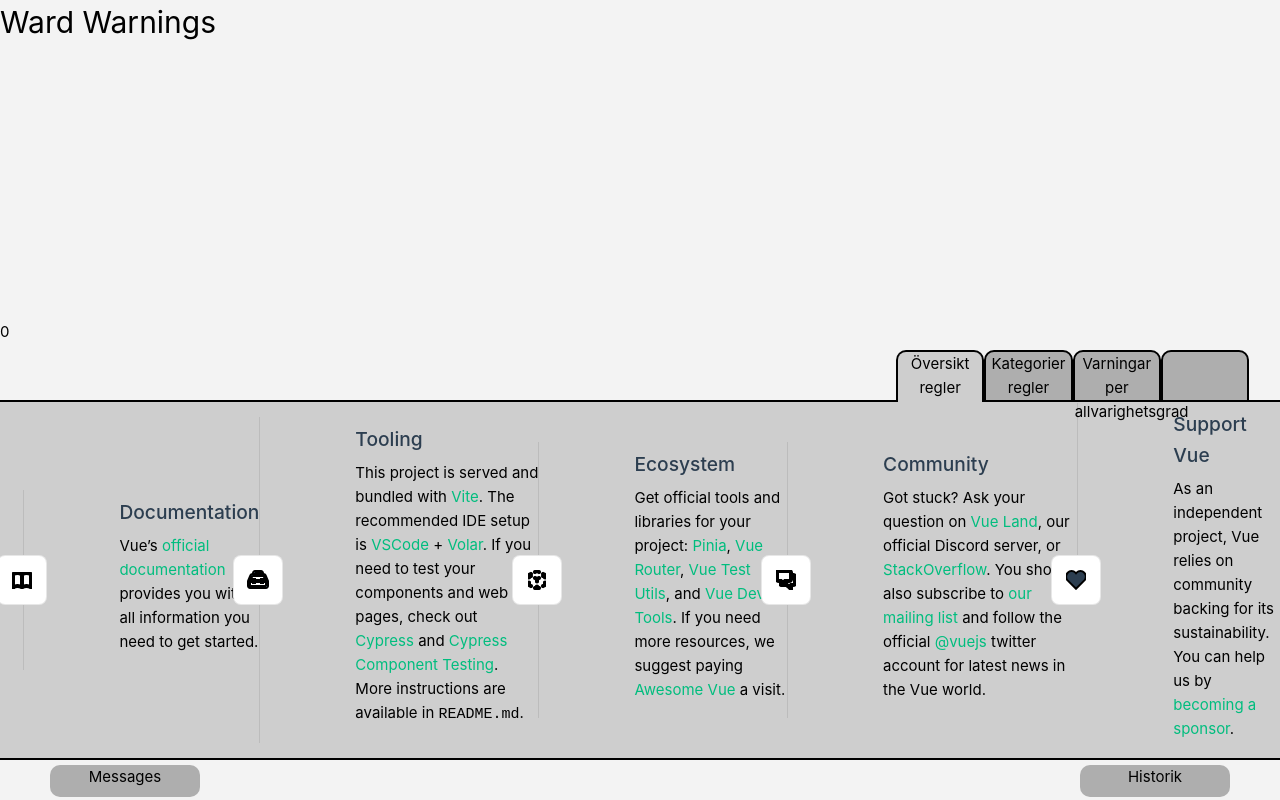
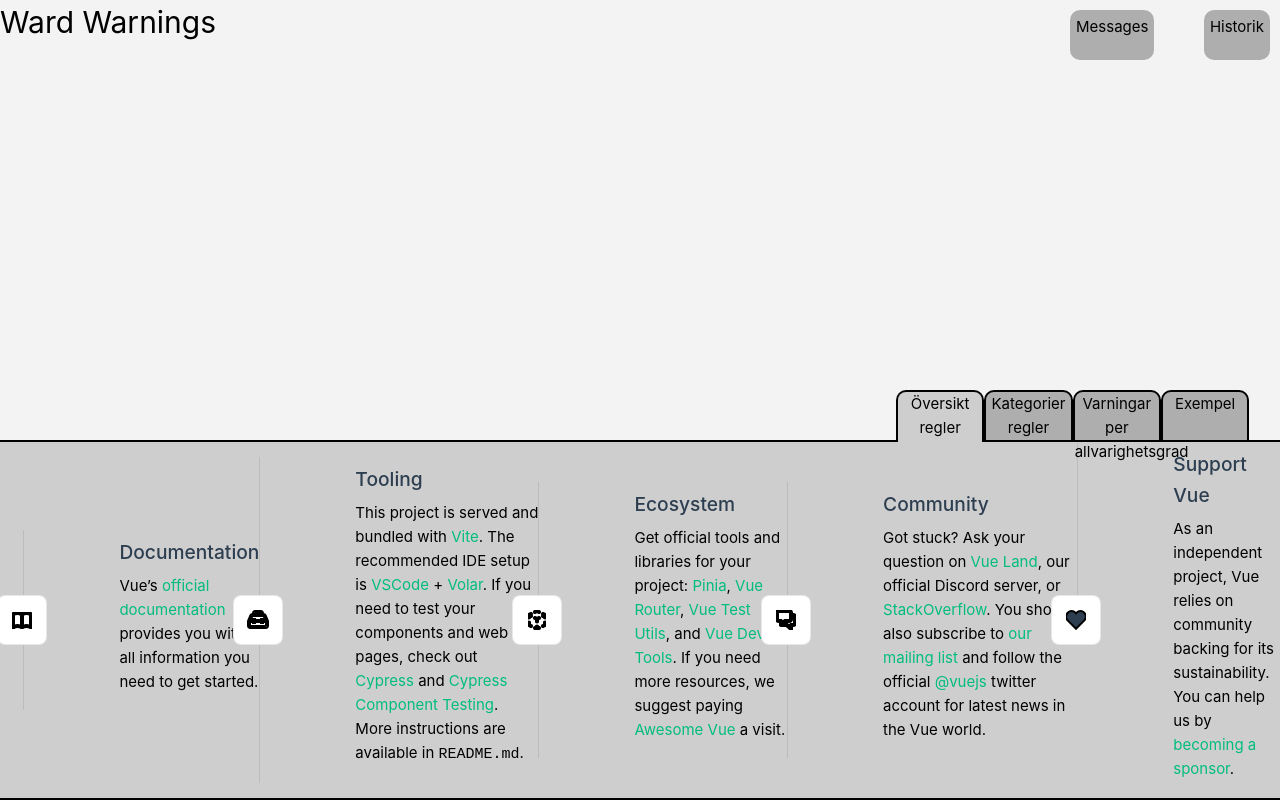
Before and after one commit to Qondun/sapval, a Vue app in the folder sapval-prototype/: page / in a window 1280 px wide. Built offline with nearby package versions, Linux system fonts and the light colour scheme.

Commit message:
started implementing new history button and messages button

```diff
--- a/sapval-prototype/src/App.vue
+++ b/sapval-prototype/src/App.vue
@@ -4,7 +4,7 @@ import TheWelcome from './components/TheWelcome.vue'
 import SortingMenu from './components/SortingMenu.vue'
 import RuleCategories from './components/RuleCategories.vue'
 import PatientCircle from './components/PatientCircle.vue'
-import Footer from './components/Footer.vue'
+import MiniMenu from './components/MiniMenu.vue'
 import WardView from './components/WardView.vue'
 import { reactive } from 'vue'
 let state = reactive({ count: 0 })
@@ -24,10 +24,11 @@ function updateBotState(e) {
 </script>
 
 <template>
-  <div v-if="overviewLayout.state==0" id="mainGrid">
+  <!-- <div v-if="overviewLayout.state==0" id="mainGrid"> -->
+  <div id="mainGrid">
     <header class="gridItem">
       <WardView/>
-
+      <MiniMenu @clickedHistory="updateOverviewState" :overviewState="overviewLayout.state"/>
       <!-- <div class="wrapper">
         <HelloWorld v-if="state.count>2" msg="You did it!" />
         <HelloWorld v-else msg="Någonting annat" />
@@ -36,7 +37,6 @@ function updateBotState(e) {
     </header>
 
     <main class="gridItem">
-      {{ dynamicBot.state }}
       <SortingMenu @clickedMenu="updateBotState" :botState="dynamicBot.state"/>
     </main>
     <div class="gridItem" id="dynamicBottom">
@@ -53,14 +53,14 @@ function updateBotState(e) {
       </div>
       <PatientCircle v-else/>
     </div>
-    <footer class="gridItem">
+    <!--<footer class="gridItem">
       <Footer @clickedHistory="updateOverviewState" :overviewState="overviewLayout.state"/>
-    </footer>
+    </footer>-->
   </div>
-  <div v-else id="historyLayout">
+  <!-- <div v-else id="historyLayout">
     <h1>HISTORIK</h1>
-    <Footer @clickedHistory="updateOverviewState" :state="overviewLayout.state"/> <!-- TEMPORARY -->
-  </div>
+    <Footer @clickedHistory="updateOverviewState" :state="overviewLayout.state"/>
+  </div> -->
 </template>
 
 <style>
@@ -92,7 +92,7 @@ function updateBotState(e) {
 header {
   line-height: 1.5;
   background-color: #f3f3f3;
-  height: 40vh;
+  height: 45vh;
   overflow: scroll;
 
 }
--- a/sapval-prototype/src/components/Footer.vue
+++ /dev/null
@@ -1,33 +0,0 @@
-<script>
-
-</script>
-
-<template>
-    <div id="messages"> <!-- Create specific component for envelopes -->
-        Messages
-    </div>
-    <div id="historyButton" @click="$emit('clickedHistory')">
-        <p>Historik</p>
-    </div>
-</template>
-
-<style>
-    #messages, #historyButton {
-        height: 80%;
-        width: 150px;
-        background-color: var(--buttonColor);
-        margin: 5px 50px 0 50px;
-        border-radius: var(--buttonBorderRadius);
-        float: left;
-        position: relative;
-    }
-
-    #historyButton {
-        float: right;
-    }
-
-    #messages:hover, #historyButton:hover {
-        background-color: var(--buttonColorHover);
-        cursor: pointer;
-    }
-</style>
--- /dev/null
+++ b/sapval-prototype/src/components/MiniMenu.vue
@@ -0,0 +1,48 @@
+<script setup>
+    let historyState = false;
+
+    function changeState() {
+        historyState = !historyState
+    }
+</script>
+
+<template>
+    <div id="miniMenuBounding">
+        <div id="messages" class="miniMenuButton"> <!-- Create specific component for envelopes -->
+            Messages
+        </div>
+        <div v-if="!historyState" id="historyButton" class="miniMenuButton" @click="$emit('clickedHistory'), changeState()">
+            <p>Historik</p>
+        </div>
+        <div v-else id="closeButton" class="miniMenuButton" @click="$emit('clickedHistory'), changeState()">
+            <p>Stäng historik</p>
+        </div>
+    </div>
+</template>
+
+<style>
+    #miniMenuBounding {
+        width: 200px;
+        height: 50px;
+        display: flex;
+        justify-content: space-between;
+        position: absolute;
+        top: 10px;
+        right: 10px;
+    }
+
+    .miniMenuButton {
+        height: 50px;
+        width: auto;
+        padding: 6px;
+        text-align: center;
+        background-color: var(--buttonColor);
+        border-radius: var(--buttonBorderRadius);
+    }
+
+    .miniMenuButton:hover {
+        background-color: var(--buttonColorHover);
+        cursor: pointer;
+    }
+
+</style>
--- a/sapval-prototype/src/components/PatientCircle.vue
+++ b/sapval-prototype/src/components/PatientCircle.vue
@@ -4,7 +4,7 @@
 
 <template>
     <!--outer -->
-    <svg class="type0" xmlns="http://www.w3.org/2000/svg" id="sv" width="173" height="173" viewBox="0 0 180 180">
+    <svg class="type0 outer" xmlns="http://www.w3.org/2000/svg" id="sv" width="173" height="173" viewBox="0 0 180 180">
         <!-- <path id="0" fill="var(--severity4)" d="M90, 0 A90,90 0 0 1 167.9449042025728,134.9954654254376 L90,90 A0,0 0 0 0 90,90 Z"></path> -->
         <path id="1" fill="var(--severity1)" d="M167.9449042025728, 134.9954654254376 A90,90 0 0 1 12.062950174757546,135.0090686921833 L90,90 A0,0 0 0 0 90,90 Z"></path>
         <!-- <path id="2" fill="var(--severity3)" d="M12.062950174757546, 135.0090686921833 A90,90 0 0 1 89.98429203681187,0.0000013707783779182137 L90,90 A0,0 0 0 0 90,90 Z"></path> -->
@@ -24,6 +24,10 @@
 </template>
 
 <style>
+    .type0.outer:hover {
+        background-color: white;
+    }
+
     path {
         stroke: black;
         stroke-width: 2px;
--- a/sapval-prototype/src/components/SortingMenu.vue
+++ b/sapval-prototype/src/components/SortingMenu.vue
@@ -22,7 +22,7 @@
             <p>Varningar per allvarighetsgrad</p>
         </div>
         <div class="menuItem" :class="{ selectedTab: tabSelectArr[3] }" @click="$emit('clickedMenu',3), updateSelectedTab(3)">
-
+            <p>Exempel</p>
         </div>
     </div>
 </template>
--- a/sapval-prototype/src/main.js
+++ b/sapval-prototype/src/main.js
@@ -1,5 +1,5 @@
 import { createApp } from 'vue';
 import App from './App.vue';
-import axios from 'axios'
+/*import axios from 'axios'*/
 import './assets/main.css'
 createApp(App).mount('#app')
```
